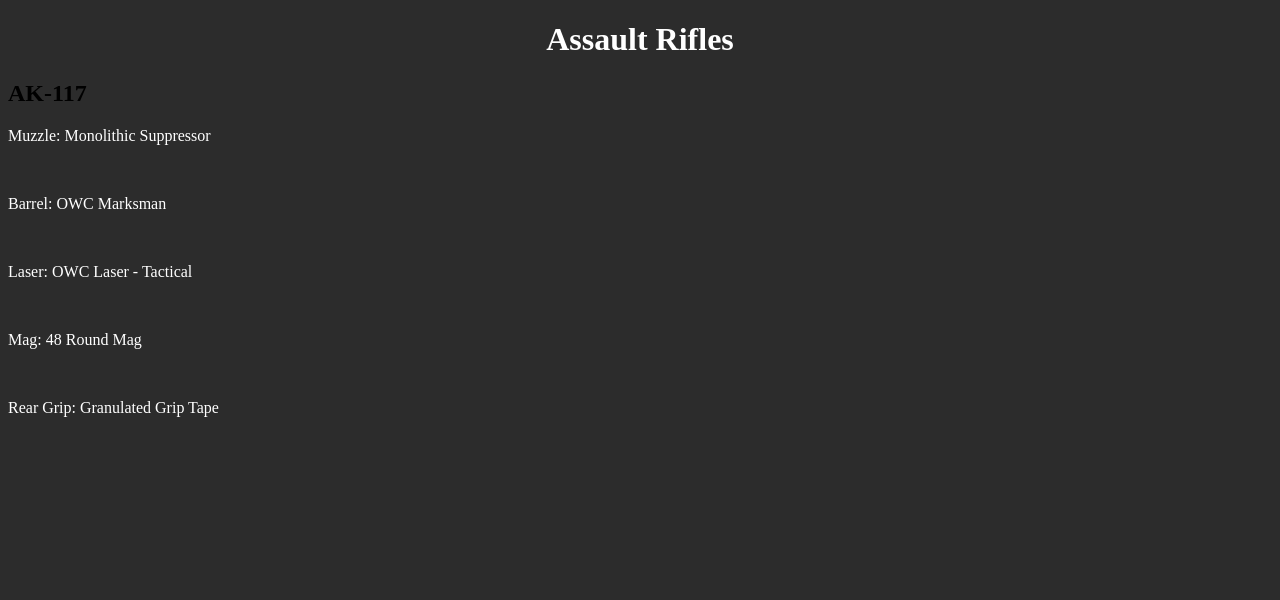
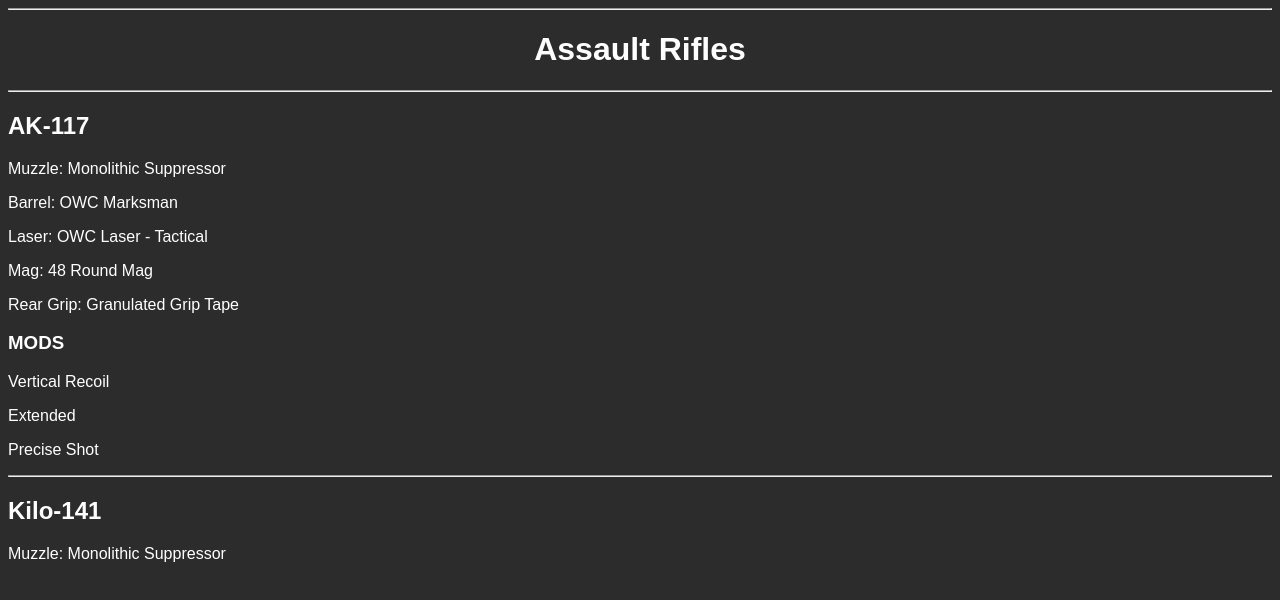
Before and after one commit to Iwase-XD/iwase-xd.github.io, a plain HTML site: page ar.html in a window 1280 px wide. Drawn offline with Linux system fonts and the light colour scheme.

Commit message:
Update ar.html

```diff
--- a/ar.html
+++ b/ar.html
@@ -4,6 +4,7 @@
 <style>
    body {
         background-color: rgb(44, 44, 44);
+        font-family: Arial, sans-serif;
     }
     h1 {
         text-align: center;
@@ -12,21 +13,31 @@
    p {
       color: white;
    }
+   h2,h3 {
+    color: white;
+   }
 </style>
 <meta http-equiv="CONTENT-TYPE" content="text/html; charset=UTF-8">
-<title>CODM BR GUNSMISTHS</title>
+<title>CODM BR GUNSMITHS</title>
 </head>
 <body>
+    <hr>
     <h1>Assault Rifles</h1>
+    <hr>
+
     <h2>AK-117</h2>
     <p>Muzzle: Monolithic Suppressor</p>
-    <br>
     <p>Barrel: OWC Marksman</p>
-    <br>
     <p>Laser: OWC Laser - Tactical</p>
-    <br>
     <p>Mag: 48 Round Mag</p>
-    <br>
     <p>Rear Grip: Granulated Grip Tape</p>
+    <h3>MODS</h3>
+    <p>Vertical Recoil</p>
+    <p>Extended</p>
+    <p>Precise Shot</p>
+    <hr>
+
+    <h2>Kilo-141</h2>
+    <p>Muzzle: Monolithic Suppressor</p>
 </body>
 </html>
```
